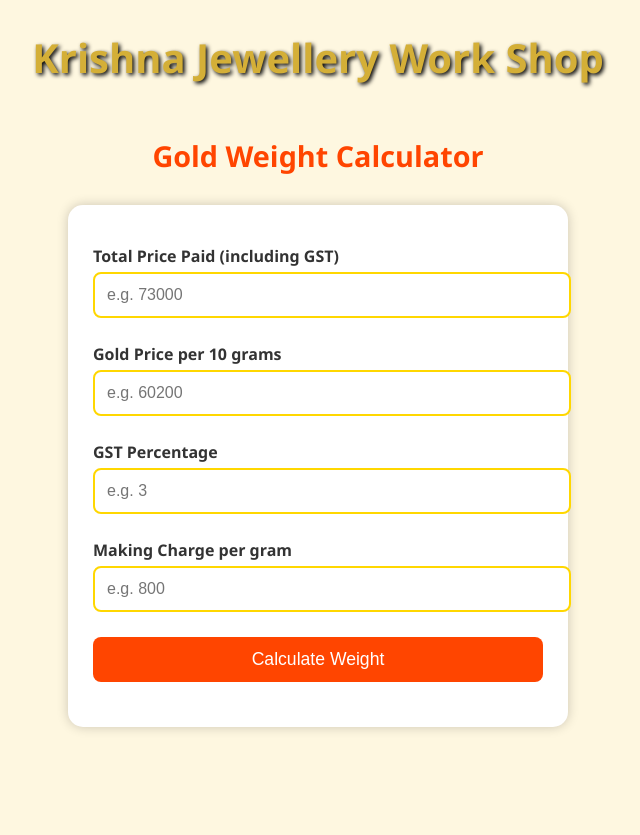
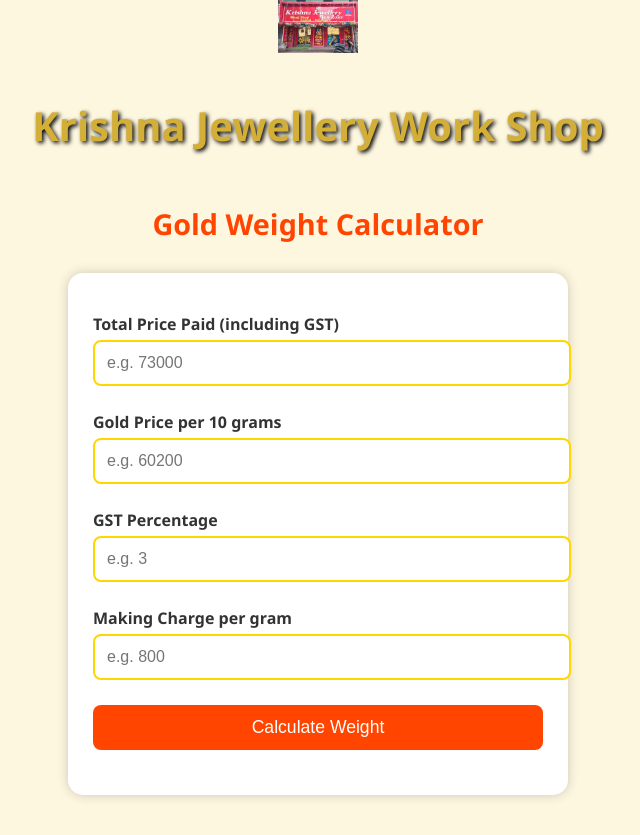
Before and after one commit to 0792anurag/gold-weight-calculator, a plain HTML site: page index.html in a window 1280 px wide. Shown: the whole page, without its empty margins (322-962 px from the left). Before the commit the page ends 800 px from the top, so only its background shows below. Drawn offline with Linux system fonts and the light colour scheme.

Commit message:
Update index.html

```diff
--- a/index.html
+++ b/index.html
@@ -83,6 +83,10 @@
 </head>
 <body>
 
+  <div style="text-align: center; margin-bottom: 10px;">
+  <img src="LOGO.jpg" alt="Logo" style="width: 80px; height: auto;">
+</div>
+
   <h1>Krishna Jewellery Work Shop</h1>
   <h2>Gold Weight Calculator</h2>
 
```
